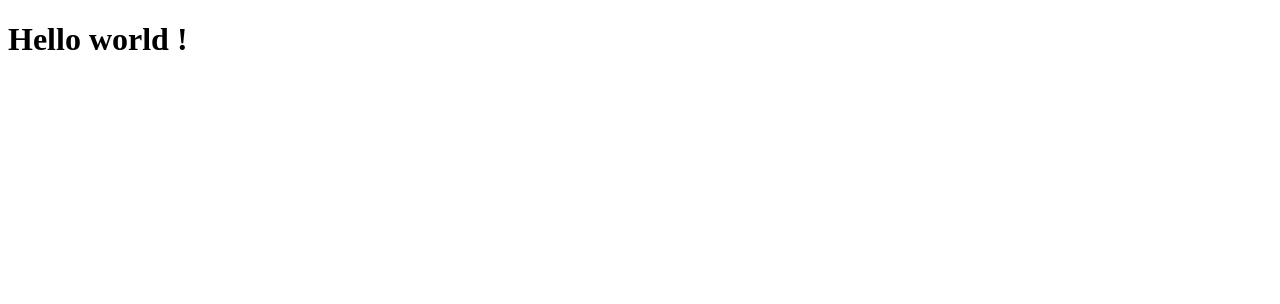
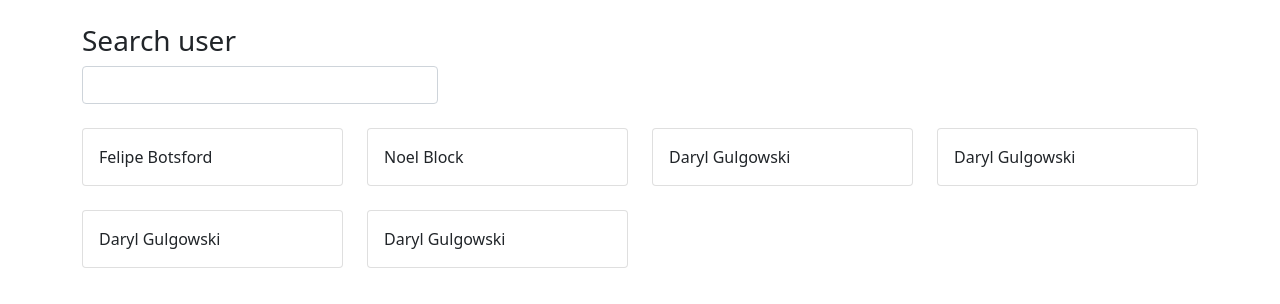
Before and after one commit to alfianandinugraha/javascript-debounce-rest-api, a website: page public/index.html in a window 1280 px wide. Drawn offline with nearby package versions, Linux system fonts and the light colour scheme.

Commit message:
feat(index.html): add design interface for list users

```diff
--- a/public/index.html
+++ b/public/index.html
@@ -4,9 +4,75 @@
     <meta charset="UTF-8" />
     <meta http-equiv="X-UA-Compatible" content="IE=edge" />
     <meta name="viewport" content="width=device-width, initial-scale=1.0" />
-    <title>Document</title>
+    <link
+      href="https://cdn.jsdelivr.net/npm/bootstrap@5.0.2/dist/css/bootstrap.min.css"
+      rel="stylesheet"
+      integrity="sha384-EVSTQN3/azprG1Anm3QDgpJLIm9Nao0Yz1ztcQTwFspd3yD65VohhpuuCOmLASjC"
+      crossorigin="anonymous"
+    />
+    <title>Debounce Rest API</title>
   </head>
   <body>
-    <h1>Hello world !</h1>
+    <main class="container mt-4">
+      <div class="row">
+        <div class="col col-xl-4">
+          <h3 class="mb-2">Search user</h3>
+          <div>
+            <input type="text" class="form-control" />
+          </div>
+        </div>
+      </div>
+      <div class="row mt-4" id="users"></div>
+    </main>
+    <script>
+      const users = [
+        {
+          id: "6c838e70-b496-4076-a517-c5dc39d26441",
+          name: "Felipe Botsford",
+          address: "14070 Cremin Rapid",
+        },
+        {
+          id: "c8c8fa6d-94ec-4584-a8c8-330279c3dffc",
+          name: "Noel Block",
+          address: "75317 Rowe Bypass",
+        },
+        {
+          id: "8914c566-c76a-41ce-a42b-2a2ef9c25218",
+          name: "Daryl Gulgowski",
+          address: "99459 Medhurst Camp",
+        },
+        {
+          id: "8914c566-c76a-41ce-a42b-2a2ef9c25218",
+          name: "Daryl Gulgowski",
+          address: "99459 Medhurst Camp",
+        },
+        {
+          id: "8914c566-c76a-41ce-a42b-2a2ef9c25218",
+          name: "Daryl Gulgowski",
+          address: "99459 Medhurst Camp",
+        },
+        {
+          id: "8914c566-c76a-41ce-a42b-2a2ef9c25218",
+          name: "Daryl Gulgowski",
+          address: "99459 Medhurst Camp",
+        },
+      ];
+
+      function renderUsers(users) {
+        let innerHTML = "";
+        users.forEach((user) => {
+          innerHTML += `
+          <div class="col-12 col-xl-3 col-lg-4 col-md-6 col-sm-12 mb-4">
+            <div class="card">
+             <div class="card-body">${user.name}</div>
+            </div>
+          </div>
+        `;
+        });
+        document.getElementById("users").innerHTML = innerHTML;
+      }
+
+      renderUsers(users);
+    </script>
   </body>
 </html>
```
